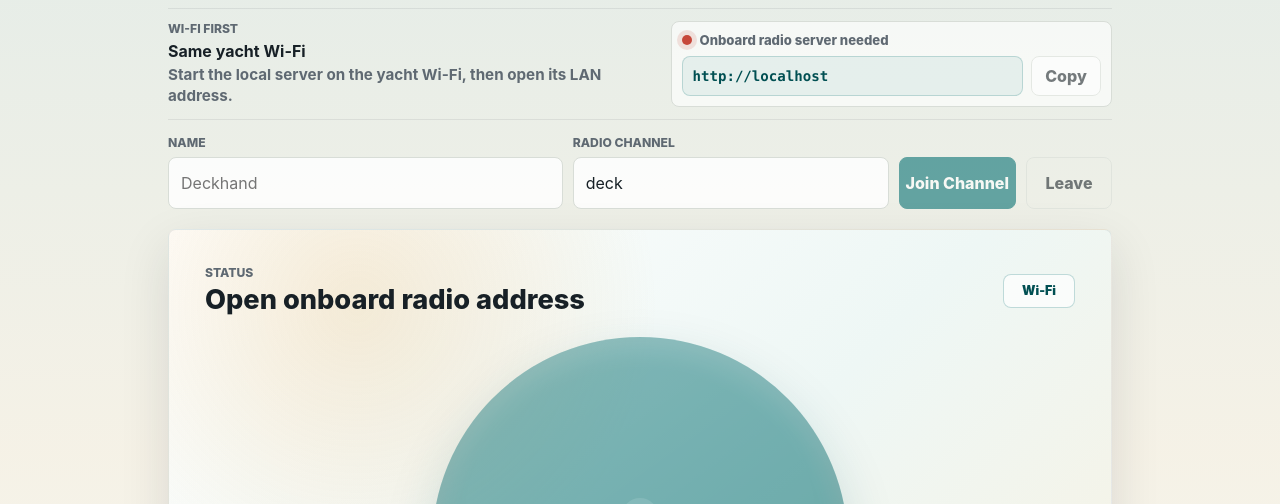
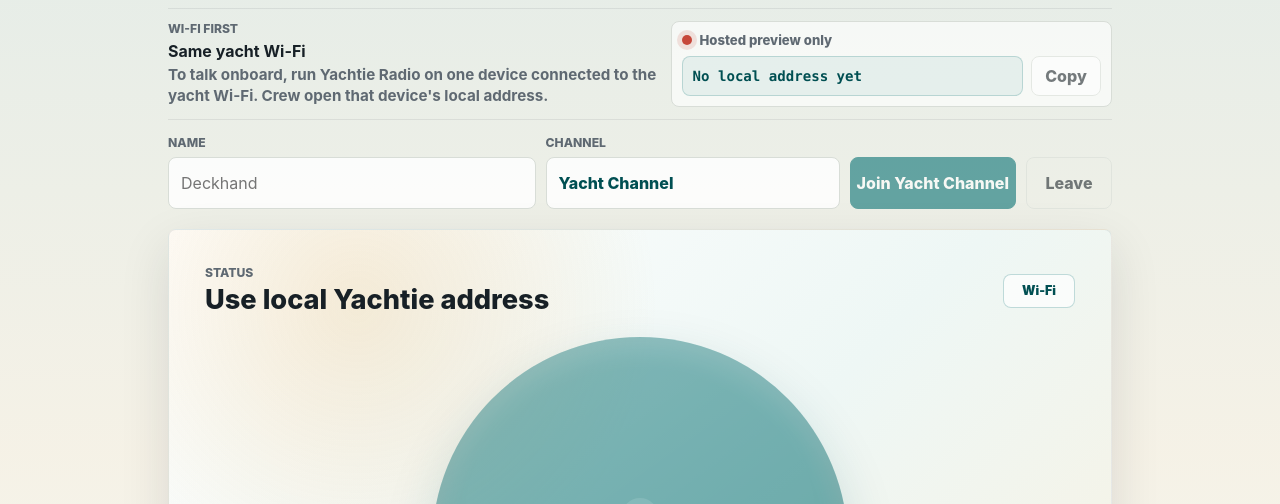
Before and after one commit to sebyalm/yachtiradio, a website: page public/index.html in a window 1280 px wide. Shown: the part 110-614 px from the top of the page. Drawn offline with Linux system fonts and the light colour scheme; no server answers.

Commit message:
Clarify onboard Yachtie setup copy
The hosted preview was still using server-heavy language and displayed the Vercel URL where users expected a local yacht address. The setup UI now describes one onboard device running Yachtie Radio, labels the hosted app as preview-only, leaves the local address blank until a real LAN host is detected, and presents one fixed Yacht Channel instead of asking crew to choose a room.

Constraint: Browser apps cannot join Wi-Fi or replace the onboard LAN host
Constraint: The web app still needs one LAN-reachable process for peer discovery/signaling
Rejected: Keep showing the current hosted origin while offline | it implies the Vercel URL is a usable yacht address
Rejected: Expose room selection | the product model is one yacht Wi-Fi, one yacht channel
Confidence: high
Scope-risk: narrow
Directive: Avoid exposing implementation terms like radio server in user-facing setup copy
Tested: npm run build
Tested: npm run test
Not-tested: Live Vercel deployment after push

```diff
--- a/public/app.js
+++ b/public/app.js
@@ -15,7 +15,7 @@
     peerCount: $("peerCount"),
     peerList: $("peerList"),
     remoteAudio: $("remoteAudio"),
-    roomInput: $("roomInput"),
+    roomDisplay: $("roomDisplay"),
     signalPill: $("signalPill"),
     statusText: $("statusText"),
     talkButton: $("talkButton"),
@@ -30,21 +30,21 @@
     micError: "",
     microphonePromise: null,
     name: localStorage.getItem("yachtie-radio-name") || "",
-    networkDetail: "Internet is optional. Crew devices just need this Wi-Fi and the local radio address.",
+    networkDetail: "Internet can be off. Join the yacht Wi-Fi, then open the local Yachtie address shown by the onboard device.",
     networkReady: false,
     networkState: "checking",
-    networkStatus: "Checking radio server",
+    networkStatus: "Checking local Yachtie",
     peers: new Map(),
     pressActive: false,
     radioAddress: getInitialRadioAddress(),
     remoteTalking: new Map(),
-    room: localStorage.getItem("yachtie-radio-room") || "deck",
+    room: "yacht",
     signalError: "",
     transmitting: false
   };
 
   elements.nameInput.value = state.name;
-  elements.roomInput.value = state.room;
+  elements.roomDisplay.textContent = "Yacht Channel";
 
   elements.copyAddressButton.addEventListener("click", copyRadioAddress);
   elements.joinButton.addEventListener("click", joinRadio);
@@ -96,8 +96,8 @@
   async function checkNetworkServer() {
     state.networkReady = false;
     state.networkState = "checking";
-    state.networkStatus = "Checking radio server";
-    state.networkDetail = "Join the yacht Wi-Fi first. Internet is optional.";
+    state.networkStatus = "Checking local Yachtie";
+    state.networkDetail = "Join the yacht Wi-Fi first. Internet can be off.";
     render();
 
     try {
@@ -105,21 +105,21 @@
       const payload = await response.json();
 
       if (!response.ok || !payload || payload.ok !== true) {
-        throw new Error(payload && payload.error ? payload.error : "Local radio server not found.");
+        throw new Error(payload && payload.error ? payload.error : "Local Yachtie is not running here.");
       }
 
       state.radioAddress = chooseRadioAddress(payload.lanUrls);
       state.networkReady = true;
       state.networkState = "ready";
-      state.networkStatus = "Local radio server ready";
+      state.networkStatus = "Local Yachtie ready";
       state.networkDetail = "Crew devices must be on this yacht Wi-Fi. Internet is not required.";
     } catch (error) {
       state.networkReady = false;
       state.networkState = "offline";
-      state.networkStatus = "Onboard radio server needed";
-      state.networkDetail = "Start the local server on the yacht Wi-Fi, then open its LAN address.";
-      state.radioAddress = getInitialRadioAddress();
-      addLog(error.message || "Local radio server not found.");
+      state.networkStatus = "Hosted preview only";
+      state.networkDetail = "To talk onboard, run Yachtie Radio on one device connected to the yacht Wi-Fi. Crew open that device's local address.";
+      state.radioAddress = "";
+      addLog(error.message || "Local Yachtie is not running here.");
     }
 
     render();
@@ -137,7 +137,7 @@
 
   async function copyRadioAddress() {
     if (!state.networkReady || !state.radioAddress) {
-      addLog("Open the onboard LAN radio address first.");
+      addLog("No local yacht address to copy yet.");
       return;
     }
 
@@ -160,22 +160,21 @@
     }
 
     if (!state.networkReady) {
-      addLog("Join the yacht Wi-Fi and open the onboard radio address first.");
+      addLog("Join the yacht Wi-Fi and open the local Yachtie address first.");
       render();
       return;
     }
 
     setBusy(true);
     state.name = normalizeInput(elements.nameInput.value, "Crew");
-    state.room = normalizeInput(elements.roomInput.value, "deck").toLowerCase();
+    state.room = "yacht";
     state.signalError = "";
     localStorage.setItem("yachtie-radio-name", state.name);
-    localStorage.setItem("yachtie-radio-room", state.room);
 
     try {
       connectEvents();
       state.joined = true;
-      addLog(`Joined #${state.room} as ${state.name}`);
+      addLog(`Joined yacht channel as ${state.name}`);
       render();
     } catch (error) {
       addLog(error.message || "Could not join radio");
@@ -245,7 +244,7 @@
       const message = JSON.parse(event.data);
       state.signalError = "";
       state.room = message.room;
-      addLog(`Channel ready: #${state.room}`);
+      addLog("Yacht channel ready");
       render();
     });
 
@@ -627,7 +626,7 @@
     elements.networkPanel.classList.toggle("is-checking", state.networkState === "checking");
     elements.networkStatus.textContent = state.networkStatus;
     elements.networkDetail.textContent = state.networkDetail;
-    elements.networkAddress.textContent = state.radioAddress || "Waiting for LAN address";
+    elements.networkAddress.textContent = state.radioAddress || "No local address yet";
     elements.copyAddressButton.disabled = !state.networkReady || !state.radioAddress;
   }
 
@@ -652,10 +651,10 @@
     elements.joinButton.disabled = state.joined || !state.networkReady;
     elements.leaveButton.disabled = !state.joined;
     elements.nameInput.disabled = state.joined;
-    elements.roomInput.disabled = state.joined;
+    elements.roomDisplay.classList.toggle("is-locked", state.joined);
 
     if (!state.joined && !state.networkReady) {
-      elements.statusText.textContent = state.networkState === "checking" ? "Checking radio server" : "Open onboard radio address";
+      elements.statusText.textContent = state.networkState === "checking" ? "Checking local Yachtie" : "Use local Yachtie address";
       elements.signalPill.textContent = "Wi-Fi";
     } else if (!state.joined) {
       elements.statusText.textContent = "Offline";
@@ -679,7 +678,7 @@
       elements.statusText.textContent = `${remoteTalkers[0].name} is speaking`;
       elements.signalPill.textContent = "RX";
     } else {
-      elements.statusText.textContent = `Listening on #${state.room}`;
+      elements.statusText.textContent = "Listening on yacht channel";
       elements.signalPill.textContent = "Ready";
     }
 
--- a/public/index.html
+++ b/public/index.html
@@ -29,30 +29,30 @@
         <div class="network-copy">
           <p class="eyebrow">Wi-Fi First</p>
           <h2>Same yacht Wi-Fi</h2>
-          <p id="networkDetail" class="network-detail">Internet is optional. Crew devices just need this Wi-Fi and the local radio address.</p>
+          <p id="networkDetail" class="network-detail">Internet can be off. Join the yacht Wi-Fi, then open the local Yachtie address shown by the onboard device.</p>
         </div>
         <div id="networkPanel" class="network-panel">
           <div class="network-status">
             <span class="status-dot" aria-hidden="true"></span>
-            <span id="networkStatus">Checking radio server</span>
+            <span id="networkStatus">Checking local Yachtie</span>
           </div>
           <div class="address-row">
-            <code id="networkAddress">Local radio address</code>
+            <code id="networkAddress">No local address yet</code>
             <button id="copyAddressButton" class="button small" type="button">Copy</button>
           </div>
         </div>
       </section>
 
-      <section class="control-band" aria-label="Radio channel">
+      <section class="control-band" aria-label="Radio setup">
         <label class="field">
           <span>Name</span>
           <input id="nameInput" autocomplete="nickname" enterkeyhint="done" maxlength="40" placeholder="Deckhand" spellcheck="false">
         </label>
-        <label class="field">
-          <span>Radio Channel</span>
-          <input id="roomInput" autocapitalize="none" autocomplete="off" enterkeyhint="done" maxlength="32" placeholder="deck" spellcheck="false">
-        </label>
-        <button id="joinButton" class="button primary" type="button" disabled>Join Channel</button>
+        <div class="field">
+          <span>Channel</span>
+          <div id="roomDisplay" class="channel-lock">Yacht Channel</div>
+        </div>
+        <button id="joinButton" class="button primary" type="button" disabled>Join Yacht Channel</button>
         <button id="leaveButton" class="button ghost" type="button" disabled>Leave</button>
       </section>
 
--- a/public/styles.css
+++ b/public/styles.css
@@ -206,7 +206,8 @@
   min-width: 0;
 }
 
-.field input {
+.field input,
+.channel-lock {
   width: 100%;
   height: var(--tap-size);
   border: 1px solid var(--line);
@@ -215,6 +216,13 @@
   color: var(--ink);
   padding: 0 12px;
   outline: none;
+}
+
+.channel-lock {
+  display: flex;
+  align-items: center;
+  color: var(--teal-strong);
+  font-weight: 850;
 }
 
 .field input:focus {
@@ -555,6 +563,7 @@
   }
 
   .field input,
+  .channel-lock,
   .button {
     min-height: 48px;
     height: 48px;
```
Also changed, not shown: tests/app.test.js (+6 -8 lines), README.md.
